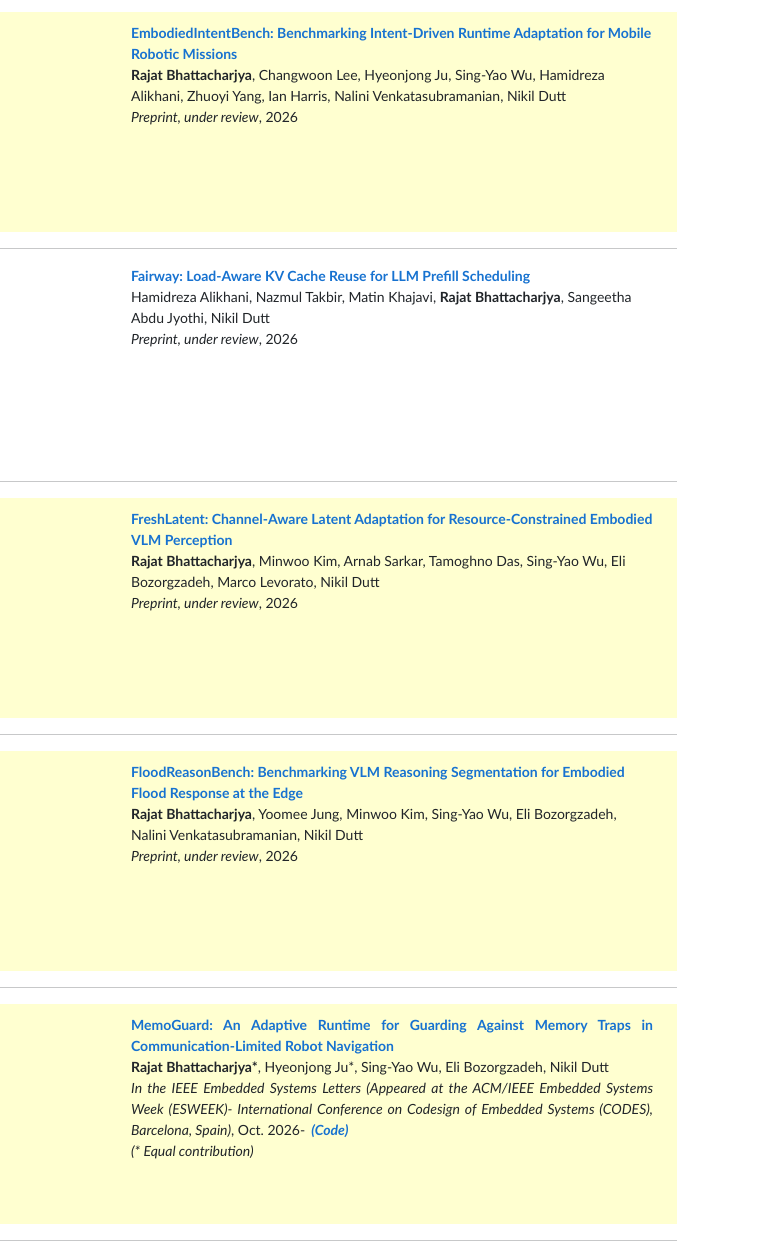
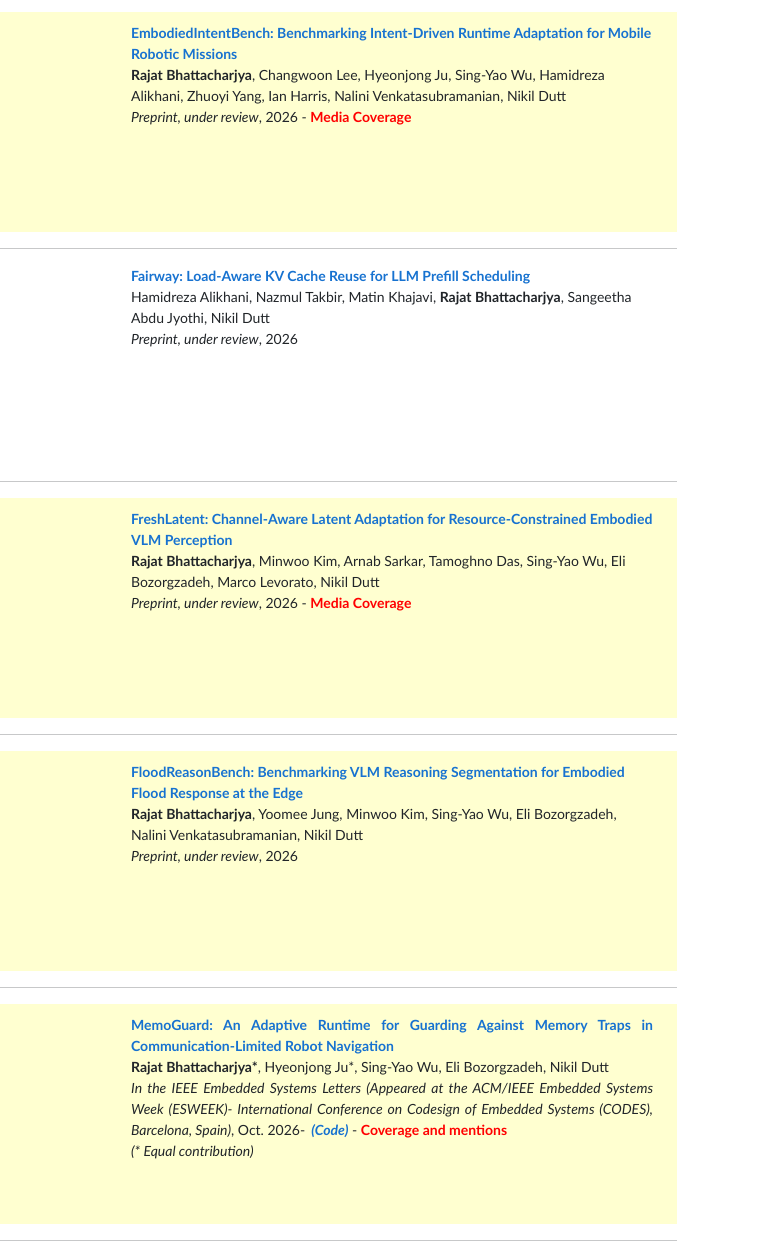
Before and after one commit to rajatbh21/rajatbh21.github.io, a plain HTML site: page index.html in a window 1280 px wide. Shown: the part 1231-2487 px from the top of the page, 521-1280 px from the left. Drawn offline with nearby package versions, Linux system fonts and the light colour scheme.

Commit message:
Add coverage links for EmbodiedIntentBench, FreshLatent, and MemoGuard

```diff
--- a/index.html
+++ b/index.html
@@ -148,7 +148,7 @@ as well as the exceptionally large ICS community audience who attended the talk.
     <div class="publication selected-publication"><div class="container"><div class="row"><div class="col-sm col-md-6 col-sm-12"><div class="t"><div class="td"><a href="images/embodiedintentbench.png" aria-label="View full-size EmbodiedIntentBench figure"><img src="images/embodiedintentbench.png" alt="EmbodiedIntentBench overview: mission requirements, runtime execution, and mission-level evaluation" width="300" height="200" style="border-style: none; object-fit: contain; max-width: 100%;"></a></div></div></div><div class="col-sm col-md-6 col-sm-12">
       <p><a href="https://arxiv.org/abs/2611.10498"><b>EmbodiedIntentBench: Benchmarking Intent-Driven Runtime Adaptation for Mobile Robotic Missions</b></a><br>
       <strong>Rajat Bhattacharjya</strong>, Changwoon Lee, Hyeonjong Ju, Sing-Yao Wu, Hamidreza Alikhani, Zhuoyi Yang, Ian Harris, Nalini Venkatasubramanian, Nikil Dutt<br>
-      <em>Preprint, under review</em>, 2026</p>
+      <em>Preprint, under review</em>, 2026 - <a href="https://www.dronenews.org/story/embodiedintentbench-scores-drone-mission-software-on-whether-missions-succeed"><b><span style="color: red;">Media Coverage</span></b></a></p>
     </div></div></div></div><hr>
 
     <div class="publication"><div class="container"><div class="row"><div class="col-sm col-md-6 col-sm-12"><div class="t"><div class="td"><a href="images/fairway.png" aria-label="View full-size Fairway figure"><img src="images/fairway.png" alt="Figure for Fairway" width="300" height="200" style="border-style: none; object-fit: contain; max-width: 100%;"></a></div></div></div><div class="col-sm col-md-6 col-sm-12">
@@ -159,7 +159,7 @@ as well as the exceptionally large ICS community audience who attended the talk.
     <div class="publication selected-publication"><div class="container"><div class="row"><div class="col-sm col-md-6 col-sm-12"><div class="t"><div class="td"><a href="images/freshlatent.png"><img src="images/freshlatent.png" alt="FreshLatent split perception pipeline" width="300" height="200" style="border-style: none; object-fit: contain; max-width: 100%;"></a></div></div></div><div class="col-sm col-md-6 col-sm-12">
       <p><a href="https://arxiv.org/abs/2609.30629"><b>FreshLatent: Channel-Aware Latent Adaptation for Resource-Constrained Embodied VLM Perception</b></a><br>
       <strong>Rajat Bhattacharjya</strong>, Minwoo Kim, Arnab Sarkar, Tamoghno Das, Sing-Yao Wu, Eli Bozorgzadeh, Marco Levorato, Nikil Dutt<br>
-      <em>Preprint, under review</em>, 2026</p>
+      <em>Preprint, under review</em>, 2026 - <a href="https://techandbusiness.org/newswire/F8GhaOHpLezkFZO9YXhvoc"><b><span style="color: red;">Media Coverage</span></b></a></p>
     </div></div></div></div><hr>
     <div class="publication selected-publication"><div class="container"><div class="row"><div class="col-sm col-md-6 col-sm-12"><div class="t"><div class="td"><a href="images/floodreasonbench.png"><img src="images/floodreasonbench.png" alt="FloodReasonBench flood response segmentation" width="300" height="200" style="border-style: none; object-fit: contain; max-width: 100%;"></a></div></div></div><div class="col-sm col-md-6 col-sm-12">
       <p><a href="https://arxiv.org/abs/2608.15410"><b>FloodReasonBench: Benchmarking VLM Reasoning Segmentation for Embodied Flood Response at the Edge</b></a><br>
@@ -180,7 +180,7 @@ as well as the exceptionally large ICS community audience who attended the talk.
           <p align="justify"><a href="https://ieeexplore.ieee.org/document/11741109"><b> MemoGuard: An Adaptive Runtime for Guarding Against Memory Traps in Communication-Limited Robot Navigation
 </b></a><br>
           <strong>Rajat Bhattacharjya*</strong>, Hyeonjong Ju*, Sing-Yao Wu, Eli Bozorgzadeh, Nikil Dutt <br>
-		   <em>In the IEEE Embedded Systems Letters (Appeared at the ACM/IEEE Embedded Systems Week (ESWEEK)- International Conference on Codesign of Embedded Systems (CODES), Barcelona, Spain)</em>, Oct. 2026-<a href="https://github.com/hetheiin/memoguard"><b><em>&nbsp (Code)</em></b></a>  <br>
+		   <em>In the IEEE Embedded Systems Letters (Appeared at the ACM/IEEE Embedded Systems Week (ESWEEK)- International Conference on Codesign of Embedded Systems (CODES), Barcelona, Spain)</em>, Oct. 2026-<a href="https://github.com/hetheiin/memoguard"><b><em>&nbsp (Code)</em></b></a> - <a href="https://sidcode.github.io/diary/safety/papers/bhattacharjya-2026-memoguard"><b><span style="color: red;">Coverage and mentions</span></b></a>  <br>
            <em>(* Equal contribution)</em> <br>
           <div class="paper" id="memoguard">
             </pre>
```
